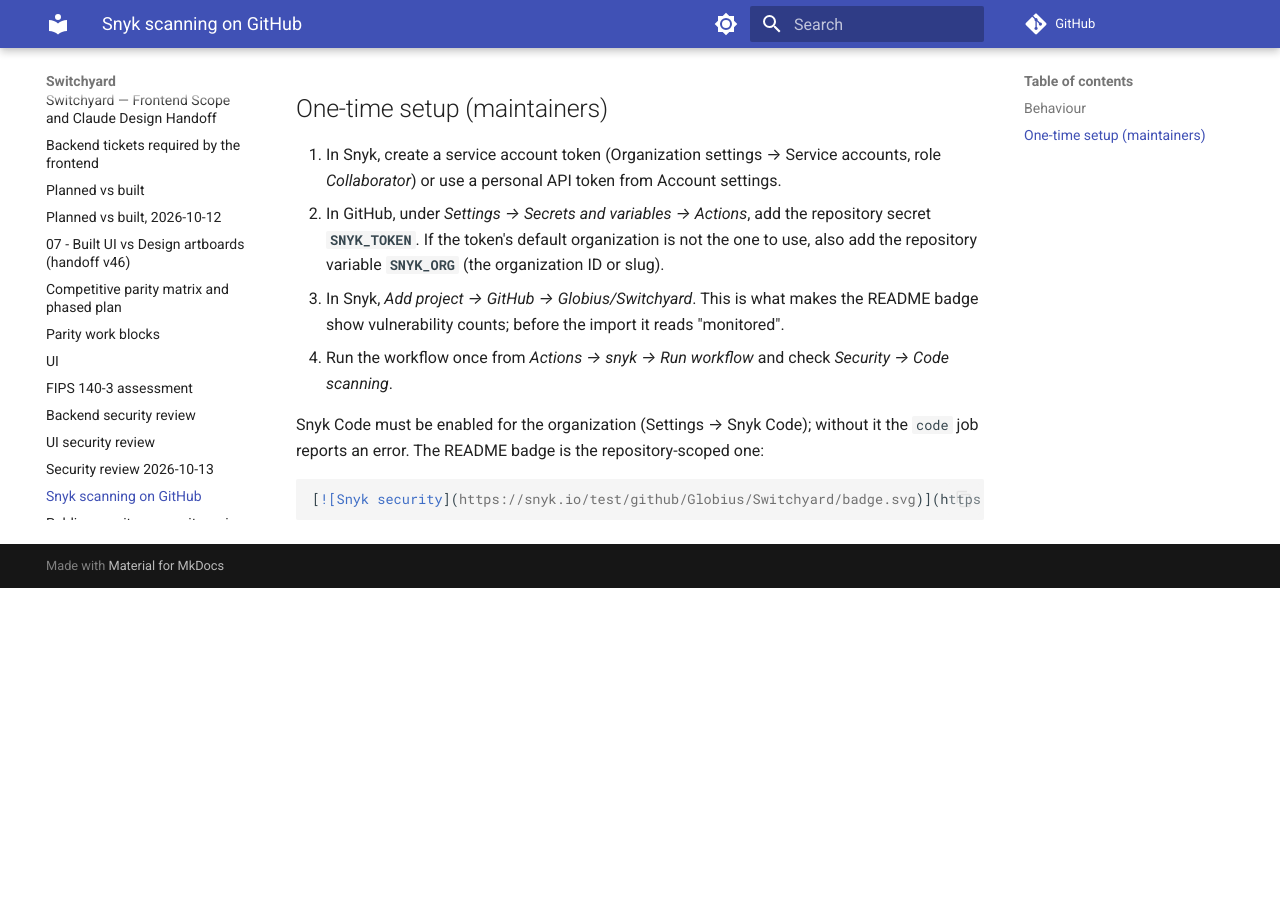
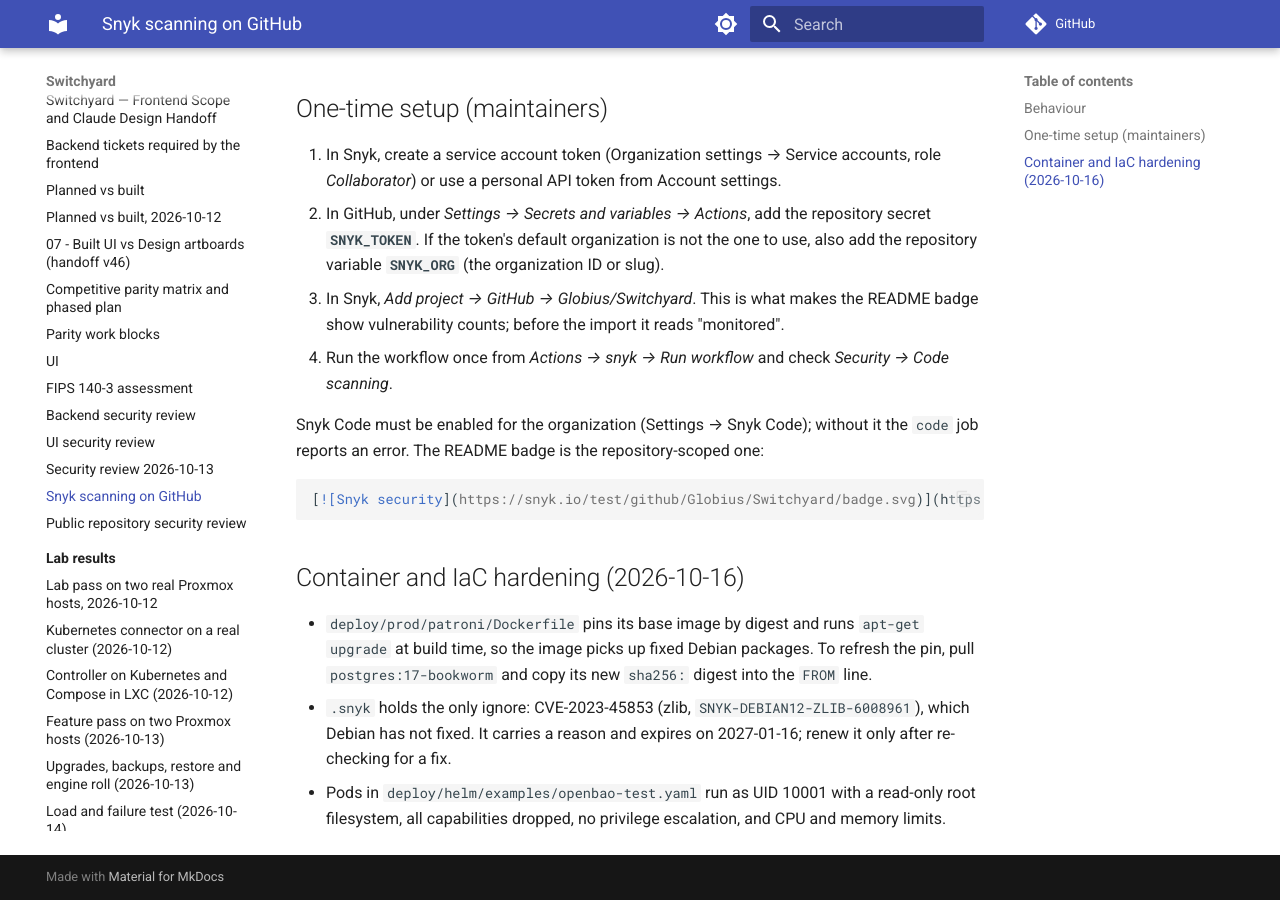
Before and after one commit to Globius/Switchyard, an MkDocs documentation site: the page built from docs/security/snyk.md, in a window 1280 px wide and 900 px high, scrolled down 875 px. Built offline with MkDocs 1.6.1 and Material for MkDocs 9.7.7, drawn with Linux system fonts in a browser that asks for light colours; comment, search, counter and statistics services are not loaded; before the commit the page ends 1463 px from its top, so only the background shows below that.

Commit message:
fix: harden Patroni image and OpenBao test example (Snyk container + IaC)
Pin postgres base by digest and upgrade packages at build; ignore the unfixed
zlib CVE-2023-45853 with reason and expiry in .snyk; run the OpenBao test
StatefulSet as UID 10001, read-only root, no capabilities, with limits.

Co-Authored-By: Claude Sonnet 5.5 <noreply@anthropic.com>

````diff
--- a/docs/security/snyk.md
+++ b/docs/security/snyk.md
@@ -39,3 +39,13 @@ error. The README badge is the repository-scoped one:
 ```markdown
 [![Snyk security](https://snyk.io/test/github/Globius/Switchyard/badge.svg)](https://snyk.io/test/github/Globius/Switchyard)
 ```
+
+## Container and IaC hardening (2026-10-16)
+
+- `deploy/prod/patroni/Dockerfile` pins its base image by digest and runs `apt-get upgrade` at build time, so
+  the image picks up fixed Debian packages. To refresh the pin, pull `postgres:17-bookworm` and copy its new
+  `sha256:` digest into the `FROM` line.
+- `.snyk` holds the only ignore: CVE-2023-45853 (zlib, `SNYK-DEBIAN12-ZLIB-6008961`), which Debian has not
+  fixed. It carries a reason and expires on 2027-01-16; renew it only after re-checking for a fix.
+- Pods in `deploy/helm/examples/openbao-test.yaml` run as UID 10001 with a read-only root filesystem, all
+  capabilities dropped, no privilege escalation, and CPU and memory limits.
````
Also changed, not shown: 3 other files.
